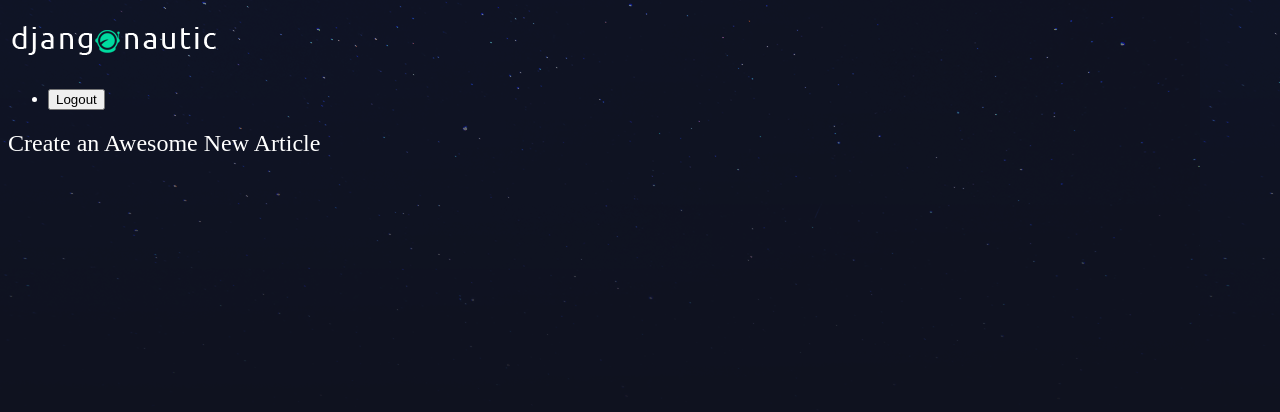
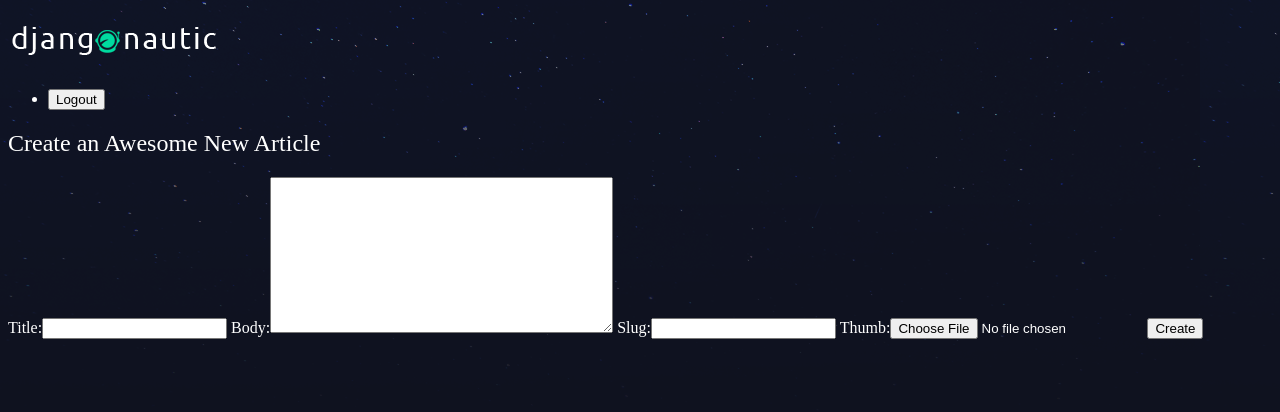
Before and after one commit to liusska/djangonautic, a Django app: page /articles/create/ in a window 1280 px wide. Shown: the top 412 px of the page. Run offline with Django 3.2, Linux system fonts and the light colour scheme; a user stored in the database is signed in.

Commit message:
Add model form

```diff
--- /dev/null
+++ b/djangonautic/articles/forms.py
@@ -0,0 +1,8 @@
+from django import forms
+from . import models
+
+
+class CreateArticle(forms.ModelForm):
+    class Meta:
+        model = models.Article
+        fields = ['title', 'body', 'slug', 'thumb']
--- a/djangonautic/articles/templates/articles/article_create.html
+++ b/djangonautic/articles/templates/articles/article_create.html
@@ -3,7 +3,11 @@
 {% block content %}
     <div class="create_article">
         <h2>Create an Awesome New Article</h2>
-
+        <form class="site-form" action="{% url 'articles:create' %}", method="post" enctype="multipart/form-data">
+            {% csrf_token %}
+            {{ form }}
+            <input type="submit" value="Create">
+        </form>
     </div>
 
 {% endblock %}
--- a/djangonautic/articles/views.py
+++ b/djangonautic/articles/views.py
@@ -1,7 +1,8 @@
-from django.shortcuts import render
+from django.shortcuts import render, redirect
 from .models import Article
 from django.http import HttpResponse
 from django.contrib.auth.decorators import login_required
+from . import forms
 
 
 def article_list(request):
@@ -16,4 +17,11 @@ def article_detail(request, slug):
 
 @login_required(login_url='/accounts/login/')
 def article_create(request):
-    return render(request, 'articles/article_create.html')
+    if request.method == 'POST':
+        form = forms.CreateArticle(request.POST, request.FILES)
+        if form.is_valid():
+            # save article to db
+            return redirect('articles:list')
+    else:
+        form = forms.CreateArticle()
+    return render(request, 'articles/article_create.html', {'form': form})
```
Also changed, not shown: djangonautic/db.sqlite3.
